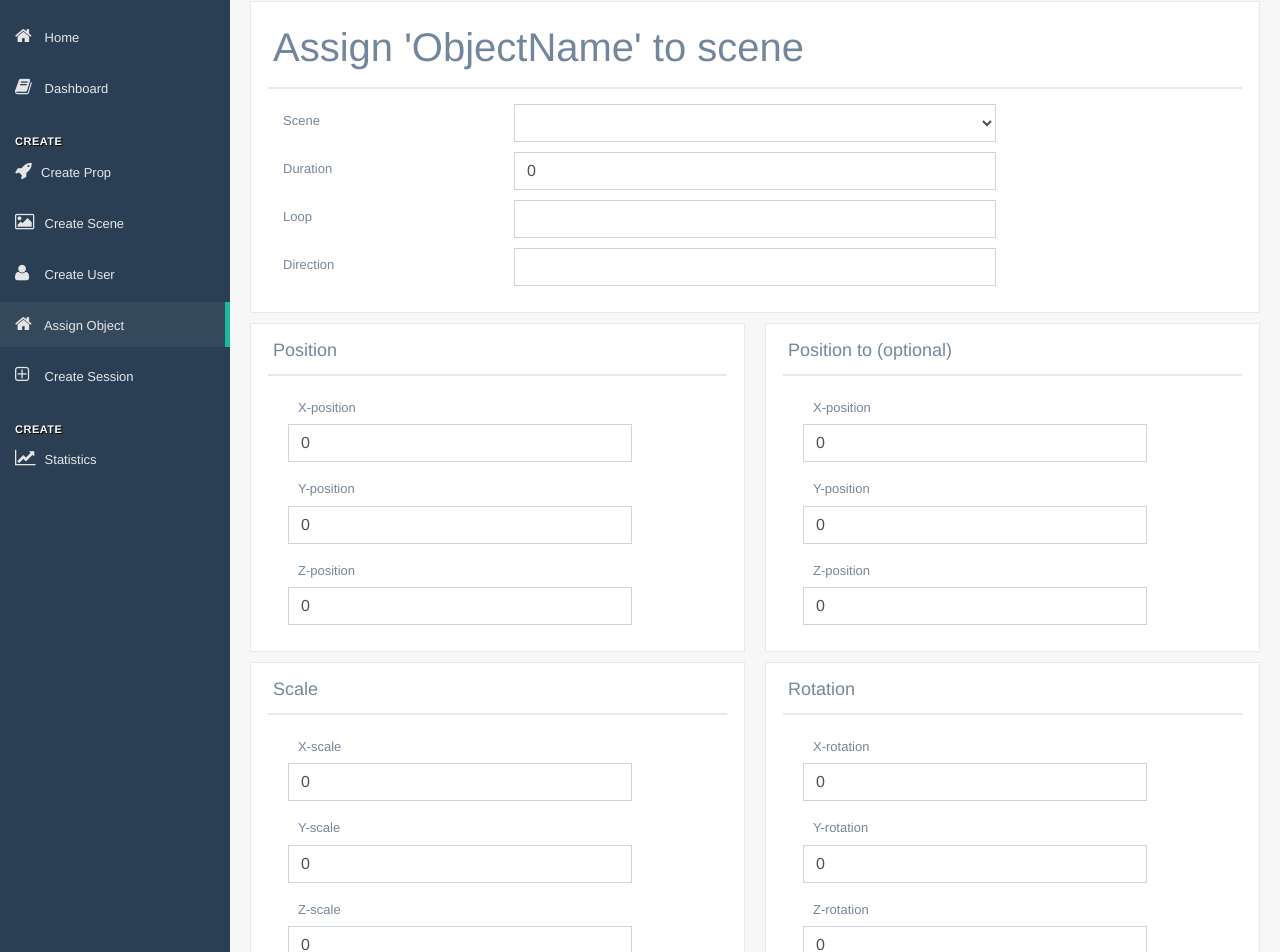
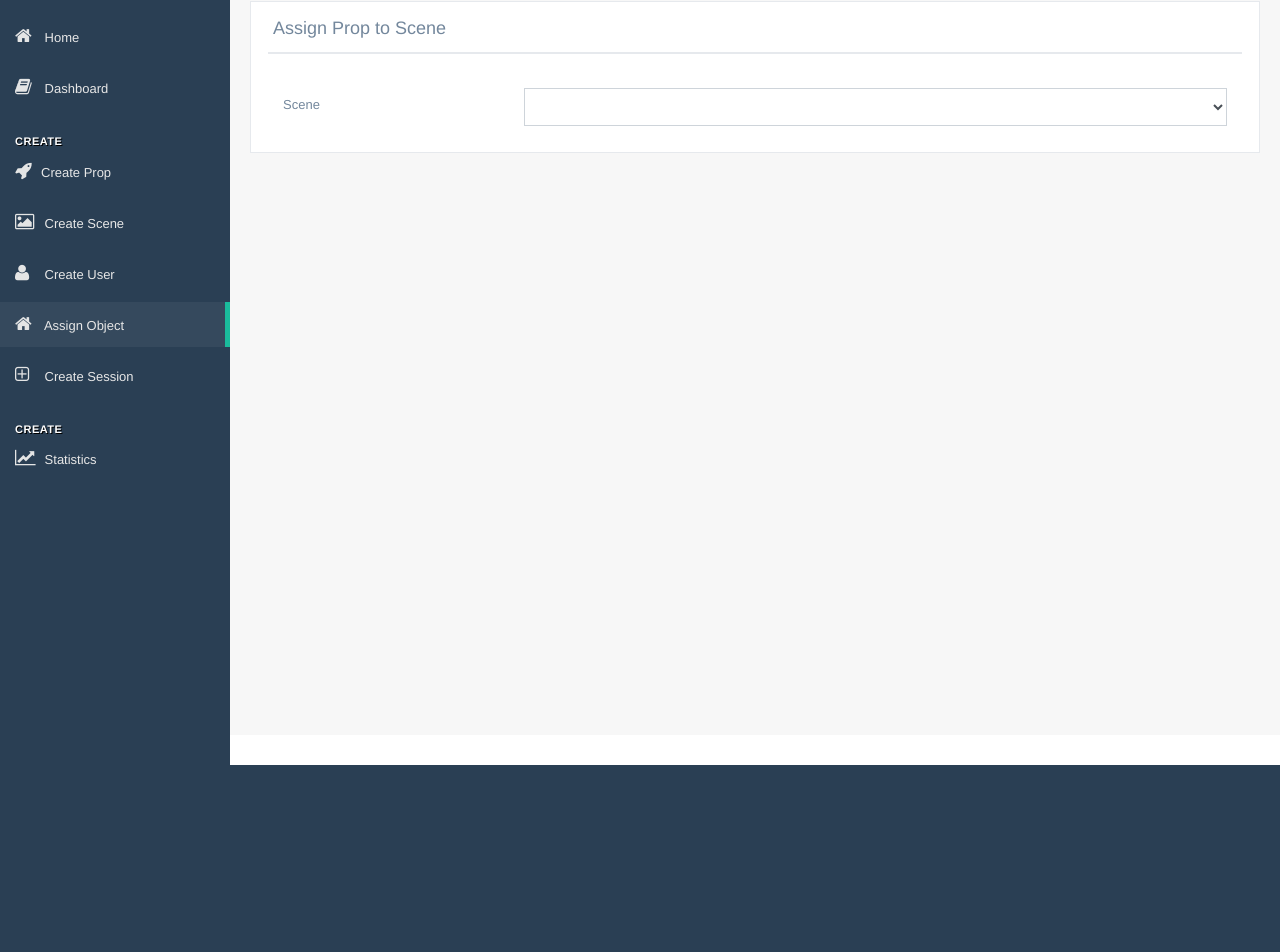
Before and after one commit to HU-ICT-LAB/Hu3Deck, an Angular app in the folder frontend/angular/: page /assign-object in a window 1280 px wide. Shown: the part 53-1005 px from the top of the page. After the commit the page ends 822 px from the top, so only its background shows below. Built offline with nearby package versions, Linux system fonts and the light colour scheme.

Commit message:
Refactored assign prop to scene

```diff
--- a/frontend/angular/src/app/assign-object/assign-object.component.css
+++ b/frontend/angular/src/app/assign-object/assign-object.component.css
@@ -0,0 +1,59 @@
+.section-heading {
+    padding: 5px 10px;
+    font-size: 15px;
+    font-weight: bold;
+  }
+
+  .drag-container {
+    width: 100%;
+    max-width: 100%;
+    margin: 0 25px 25px 0;
+    display: inline-block;
+    vertical-align: top;
+    background-color: #f4f4f4;
+    padding: 15px;
+    border-radius: 5px;
+  }
+
+  .item-list {
+    min-height: 60px;
+    border-radius: 4px;
+    display: block;
+  }
+
+  .item-box {
+    padding: 8px 10px;
+    border: solid 1px #ccc;
+    margin-bottom: 5px;
+    color: rgba(0, 0, 0, 0.87);
+    display: flex;
+    flex-direction: row;
+    align-items: center;
+    justify-content: space-between;
+    box-sizing: border-box;
+    cursor: grab;
+    background: white;
+    font-size: 14px;
+    border-radius: 5px;
+  }
+
+  .cdk-drag-preview {
+    box-sizing: border-box;
+    border-radius: 4px;
+    box-shadow: 0 5px 5px -3px rgba(0, 0, 0, 0.2),
+                0 8px 10px 1px rgba(0, 0, 0, 0.14),
+                0 3px 14px 2px rgba(0, 0, 0, 0.12);
+    border-radius: 5px;
+  }
+
+  .cdk-drag-placeholder {
+    opacity: 0;
+  }
+
+  .cdk-drag-animating {
+    transition: transform 250ms cubic-bezier(0, 0, 0.2, 1);
+  }
+
+  .item-list.cdk-drop-list-dragging .item-box:not(.cdk-drag-placeholder) {
+    transition: transform 250ms cubic-bezier(0, 0, 0.2, 1);
+  }
--- a/frontend/angular/src/app/assign-object/assign-object.component.html
+++ b/frontend/angular/src/app/assign-object/assign-object.component.html
@@ -1,130 +1,61 @@
-<div class="col-md-12 ">
+<div class="col-md-12 col-sm-12 ">
     <div class="x_panel">
       <div class="x_title">
-        <h1>Assign 'ObjectName' to scene</h1>
+        <h2>Assign Prop to Scene</h2>
+
         <div class="clearfix"></div>
       </div>
-      <div class="x_content">
-        <form class="form-horizontal" name="form1" [formGroup]="form1">
+      <div class="x_content" style="display: block;">
+        <br>
+        <form class="form-horizontal form-label-left" id="assign-prop"name="form1" [formGroup]="form1">
           <div class="item form-group">
-            <label class="col-form-label col-md-3 col-sm-3 label-align" for="selectScene">Scene</label>
-            <select id="selectScene" class="form-control col-6" formControlName="selectScene" required="required">
-              <option value="scene1">Scene1</option>
-              <option value="scene2">Scene2</option>
-              <option value="scene3">Scene3</option>
+            <label class="col-form-label col-md-3 col-sm-3 label-align">Scene</label>
+            <div class="col-md-9 col-sm-9 ">
+                <select (change)="onChangeScene($event.target.value)" class="form-control" formControlName="selectScene" name="" id="" [(ngModel)]="selectedValue">
+                    <option *ngFor="let scene of scenes" [value]="scene">{{ scene }}</option>
                 </select>
             </div>
-          <div class="item form-group">
-            <label class="col-form-label col-md-3 col-sm-3 label-align" for="duration">Duration</label>
-            <input type="number" id="duration" class="form-control col-6" formControlName="duration">
-          </div>
-          <div class="item form-group">
-            <label class="col-form-label col-md-3 col-sm-3 label-align" for="loop">Loop</label>
-            <input type="text" id="loop" class="form-control col-6" formControlName="loop">
-          </div>
-          <div class="item form-group">
-            <label class="col-form-label col-md-3 col-sm-3 label-align" for="direction">Direction</label>
-            <input type="text" id="direction" class="form-control col-6" formControlName="direction">
           </div>
         </form>
       </div>
+
+
+
     </div>
   </div>
-  <div class="col-md-6 ">
+
+<div class="col-md-12 col-sm-12 " *ngIf="selectedValue != null">
     <div class="x_panel">
         <div class="x_title">
-        <h2>Position</h2>
+            <h2><i class="fa fa-rocket"></i> Props</h2>
+
             <div class="clearfix"></div>
         </div>
-      <div class="x_content">
-        <form class="form-horizontal" name="form2" [formGroup]="form2">
-          <div class="item form-group col-10">
-            <label class="col-form-label col-md-3 col-sm-3 label-align" for="x-position-to">X-position</label>
-            <input type="number" id="xPosition" class="form-control" formControlName="xPosition">
-          </div>
-          <div class="item form-group col-10">
-            <label class="col-form-label col-md-3 col-sm-3 label-align" for="y-position-to">Y-position</label>
-            <input type="number" id="yPosition" class="form-control" formControlName="yPosition">
-          </div>
-          <div class="item form-group col-10">
-            <label class="col-form-label col-md-3 col-sm-3 label-align" for="z-position-to">Z-position</label>
-            <input type="number" id="zPosition" class="form-control" formControlName="zPosition">
-          </div>
-        </form>
+        <div class="x_content" style="display: block;">
+            <div class="col-md-6">
+                <div class="drag-container">
+                    <div class="section-heading">Prohibited Props</div>
+                    <div cdkDropList #ProhibitedList="cdkDropList" [cdkDropListData]="prohibited"
+                        [cdkDropListConnectedTo]="[AllowedList]" class="item-list"
+                        (cdkDropListDropped)="drop($event)">
+                        <div class="item-box" *ngFor="let item of prohibited" cdkDrag>{{item}}</div>
                     </div>
                 </div>
             </div>
-  <div class="col-md-6 ">
-    <div class="x_panel">
-      <div class="x_title">
-        <h2>Position to (optional)</h2>
-        <div class="clearfix"></div>
-      </div>
-      <div class="x_content">
-        <form class="form-horizontal" name="form3" [formGroup]="form3">
-          <div class="item form-group col-10">
-            <label class="col-form-label col-md-3 col-sm-3 label-align" for="xPositionTo">X-position</label>
-            <input type="number" id="xPositionTo" class="form-control" formControlName="xPositionTo">
-          </div>
-          <div class="item form-group col-10">
-            <label class="col-form-label col-md-3 col-sm-3 label-align" for="yPositionTo">Y-position</label>
-            <input type="number" id="yPositionTo" class="form-control" formControlName="yPositionTo">
-          </div>
-          <div class="item form-group col-10">
-            <label class="col-form-label col-md-3 col-sm-3 label-align" for="zPositionTo">Z-position</label>
-            <input type="number" id="zPositionTo" class="form-control" formControlName="zPositionTo">
-          </div>
-        </form>
+            <div class="col-md-6">
+                <div class="drag-container">
+                    <div class="section-heading">Allowed Props</div>
+
+                    <div cdkDropList #AllowedList="cdkDropList" [cdkDropListData]="allowed"
+                        [cdkDropListConnectedTo]="[ProhibitedList]" class="item-list" (cdkDropListDropped)="drop($event)">
+                        <div class="item-box" *ngFor="let item of allowed" cdkDrag>{{item}}</div>
                     </div>
                 </div>
             </div>
-  <div class="col-md-6 ">
-    <div class="x_panel">
-      <div class="x_title">
-        <h2>Scale</h2>
-        <div class="clearfix"></div>
-      </div>
-      <div class="x_content">
-        <form class="form-horizontal" name="form4" [formGroup]="form4">
-          <div class="item form-group col-10">
-            <label class="col-form-label col-md-3 col-sm-3 label-align" for="xScale">X-scale</label>
-            <input type="number" id="xScale" class="form-control" formControlName="xScale">
-          </div>
-          <div class="item form-group col-10">
-            <label class="col-form-label col-md-3 col-sm-3 label-align" for="yScale">Y-scale</label>
-            <input type="number" id="yScale" class="form-control" formControlName="yScale">
-          </div>
-          <div class="item form-group col-10">
-            <label class="col-form-label col-md-3 col-sm-3 label-align" for="zScale">Z-scale</label>
-            <input type="number" id="zScale" class="form-control" formControlName="zScale">
-          </div>
-        </form>
+            <div class="col-md-9 col-sm-9">
+                <button class="btn btn-primary" type="button">Cancel</button>
+                <button class="btn btn-success" type="submit">Save</button>
             </div>
         </div>
     </div>
-  <div class="col-md-6 ">
-    <div class="x_panel">
-      <div class="x_title">
-        <h2>Rotation</h2>
-        <div class="clearfix"></div>
 </div>
-      <div class="x_content">
-        <form class="form-horizontal" name="form5" [formGroup]="form5">
-          <div class="item form-group col-10">
-            <label class="col-form-label col-md-3 col-sm-3 label-align" for="xRotation">X-rotation</label>
-            <input type="number" id="xRotation" class="form-control" formControlName="xRotation">
-          </div>
-          <div class="item form-group col-10">
-            <label class="col-form-label col-md-3 col-sm-3 label-align" for="yRotation">Y-rotation</label>
-            <input type="number" id="yRotation" class="form-control" formControlName="yRotation">
-          </div>
-          <div class="item form-group col-10">
-            <label class="col-form-label col-md-3 col-sm-3 label-align" for="zRotation">Z-rotation</label>
-            <input type="number" id="zRotation" class="form-control" formControlName="zRotation">
-          </div>
-        </form>
-      </div>
-    </div>
-  </div>
-  <button class="btn btn-primary">Cancel</button>
-  <button class="btn btn-success" (click)="onSubmit(form1.value, form2.value, form3.value, form4.value, form5.value)">Save</button>
--- a/frontend/angular/src/app/assign-object/assign-object.component.ts
+++ b/frontend/angular/src/app/assign-object/assign-object.component.ts
@@ -1,5 +1,6 @@
 import { Component, OnInit } from '@angular/core';
 import {FormBuilder} from '@angular/forms';
+import { CdkDragDrop, moveItemInArray, transferArrayItem } from '@angular/cdk/drag-drop';
 
 @Component({
   selector: 'app-assign-object',
@@ -7,59 +8,66 @@ import {FormBuilder} from '@angular/forms';
   styleUrls: ['./assign-object.component.css']
 })
 export class AssignObjectComponent implements OnInit {
-  form1;
-  form2;
-  form3;
-  form4;
-  form5;
+    scenes = [];
+    form1;
+    selectScene: string = '';
 
-  constructor(private formBuilder: FormBuilder) {
+    prohibited = [
+        'Apex',
+        'Android'
+    ];
+
+    allowed= [
+        'Fortnite',
+        '90s',
+        'Bouwen',
+        'Noskin',
+        'Slurp juice',
+        'Boom bow',
+        'Quadruple ramp'
+    ];
+
+    constructor(private formBuilder: FormBuilder) {
+
+    this.scenes = [
+        "test",
+        "test2",
+    ]
 
     this.form1 = this.formBuilder.group({
-      selectScene: '',
-      duration: 0,
-      loop: '',
-      direction: ''
+      selectScene: ''
     });
 
-    this.form2 = this.formBuilder.group({
-      xPosition: 0,
-      yPosition: 0,
-      zPosition: 0
-    });
-
-    this.form3 = this.formBuilder.group({
-      xPositionTo: 0,
-      yPositionTo: 0,
-      zPositionTo: 0
-    });
-
-    this.form4 = this.formBuilder.group({
-      xScale: 0,
-      yScale: 0,
-      zScale: 0
-    });
-
-    this.form5 = this.formBuilder.group({
-      xRotation: 0,
-      yRotation: 0,
-      zRotation: 0
-    });
   }
 
   ngOnInit(): void {
   }
 
   save() {
-    console.log(this.form3.value);
+    console.log(this.form1.value);
   }
 
-  onSubmit(formData1, formData2, formData3, formData4, formData5){
+  onSubmit(formData1){
     console.log(formData1);
-    console.log(formData2);
-    console.log(formData3);
-    console.log(formData4);
-    console.log(formData5);
   }
 
+  onChangeScene(sceneValue) {
+      this.selectScene = sceneValue;
+      console.log(sceneValue);
+  }
+
+
+
+    drop(event: CdkDragDrop<string[]>) {
+        console.log(event.container['data'])
+        if (event.previousContainer === event.container) {
+            moveItemInArray(event.container.data, event.previousIndex, event.currentIndex);
+        } else {
+            transferArrayItem(event.previousContainer.data,
+                event.container.data,
+                event.previousIndex,
+                event.currentIndex);
+        }
+    }
+
 }
--- a/frontend/angular/src/app/create-session/create-session.component.html
+++ b/frontend/angular/src/app/create-session/create-session.component.html
@@ -9,14 +9,14 @@
           <br>
           <form id="create-session" data-parsley-validate="" class="form-horizontal form-label-left" novalidate="" [formGroup]="updateSession" (ngSubmit)="onSubmit(updateSession.value)">
              <div class="item form-group">
-                <label class="col-form-label col-md-3 col-sm-3 label-align" for="session-name">Session name:<span class="required"></span>
+                <label class="col-form-label col-md-3 col-sm-3 label-align" for="session-name">Session name<span class="required"></span>
                 </label>
                 <div class="col-md-9 col-sm-9 ">
                    <input type="text" id="session-name" name="session-name" class="form-control" formControlName="session_name">
                 </div>
              </div>
              <div class="session form-group">
-                <label for="scene" class="col-form-label col-md-3 col-sm-3 label-align">Scene:</label>
+                <label for="scene" class="col-form-label col-md-3 col-sm-3 label-align">Scene</label>
                 <div class="col-md-9 col-sm-9 ">
                     <select class="form-control" formControlName="scene" name="" id="">
                         <option *ngFor="let scene of scenes" [value]="scene">{{ scene }}</option>
@@ -41,7 +41,7 @@
                 </div>
 
             <div class="session form-group" *ngIf="isSelected('existingUser')">
-                <label for="user" class="col-form-label col-md-3 col-sm-3 label-align">User:</label>
+                <label for="user" class="col-form-label col-md-3 col-sm-3 label-align">User</label>
                 <div class="col-md-9 col-sm-9 ">
                     <select class="form-control" formControlName="user" name="" id="">
                         <option *ngFor="let user of users" [value]="user">{{ user }}</option>
@@ -49,28 +49,28 @@
                 </div>
             </div>
             <div class="item form-group" *ngIf="isSelected('newUser')">
-                    <label class="col-form-label col-md-3 col-sm-3 label-align" for="first-name">Name:<span class="required"></span>
+                    <label class="col-form-label col-md-3 col-sm-3 label-align" for="first-name">Name<span class="required"></span>
                     </label>
                     <div class="col-md-9 col-sm-9 ">
                         <input type="text" name="Name" class="form-control input-width" formControlName="first_name">
                     </div>
                 </div>
                 <div class="item form-group" *ngIf="isSelected('newUser')">
-                    <label class="col-form-label col-md-3 col-sm-3 label-align" for="session-name">Middle name:<span class="required"></span>
+                    <label class="col-form-label col-md-3 col-sm-3 label-align" for="session-name">Middle name<span class="required"></span>
                     </label>
                     <div class="col-md-9 col-sm-9 ">
                         <input type="text" name="Middlename" class="form-control input-width" formControlName="middle_name">
                     </div>
                 </div>
                 <div class="item form-group" *ngIf="isSelected('newUser')">
-                    <label class="col-form-label col-md-3 col-sm-3 label-align" for="session-name">Last name:<span class="required"></span>
+                    <label class="col-form-label col-md-3 col-sm-3 label-align" for="session-name">Last name<span class="required"></span>
                     </label>
                     <div class="col-md-9 col-sm-9 ">
                         <input type="text" name="Lastname" class="form-control input-width" formControlName="last_name">
                     </div>
                 </div>
                 <div class="item form-group" *ngIf="isSelected('newUser')">
-                    <label class="col-form-label col-md-3 col-sm-3 label-align" for="session-name">Age:<span class="required"></span>
+                    <label class="col-form-label col-md-3 col-sm-3 label-align" for="session-name">Age<span class="required"></span>
                     </label>
                     <div class="col-md-9 col-sm-9 ">
                         <input type="number" name="Age" class="form-control input-width" formControlName="age">
```
Also changed, not shown: 2 other files (tests, documents, lock files or other folders). Lines whose indentation alone changed are shown as unchanged.
